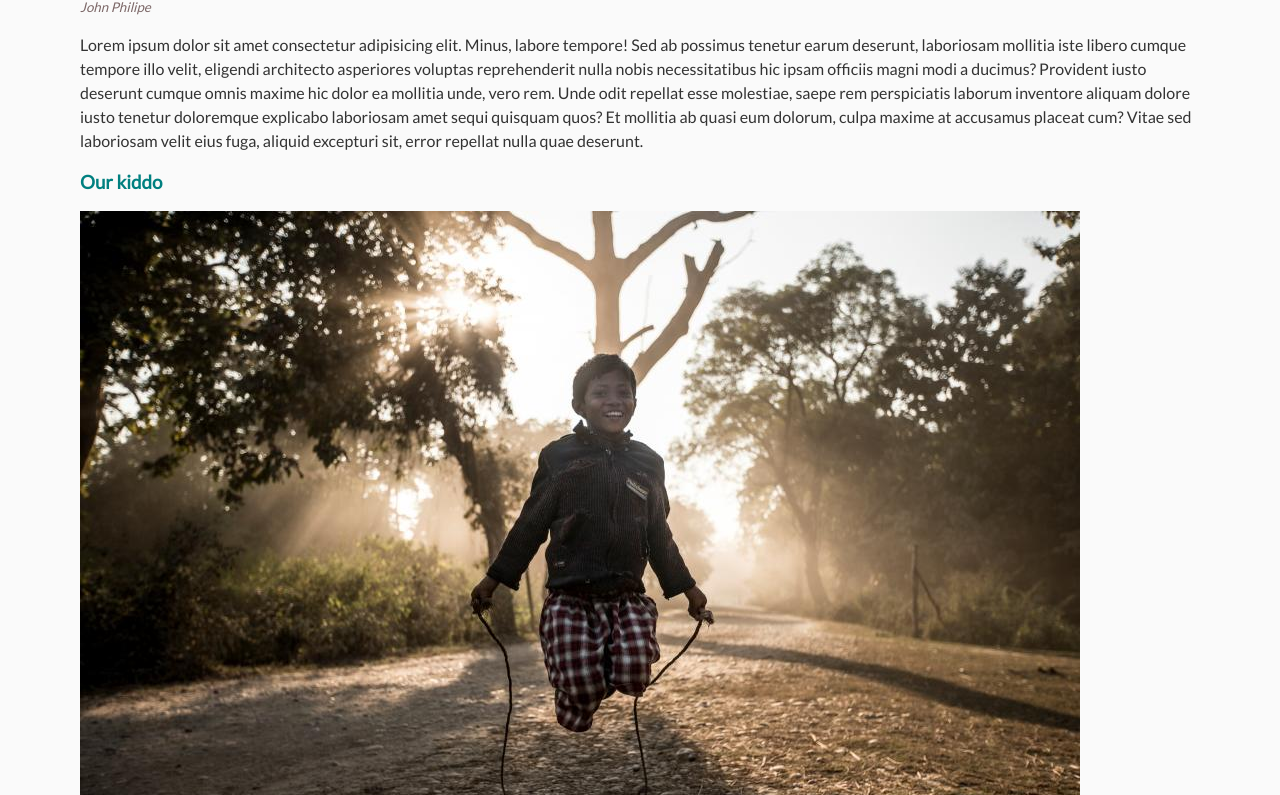
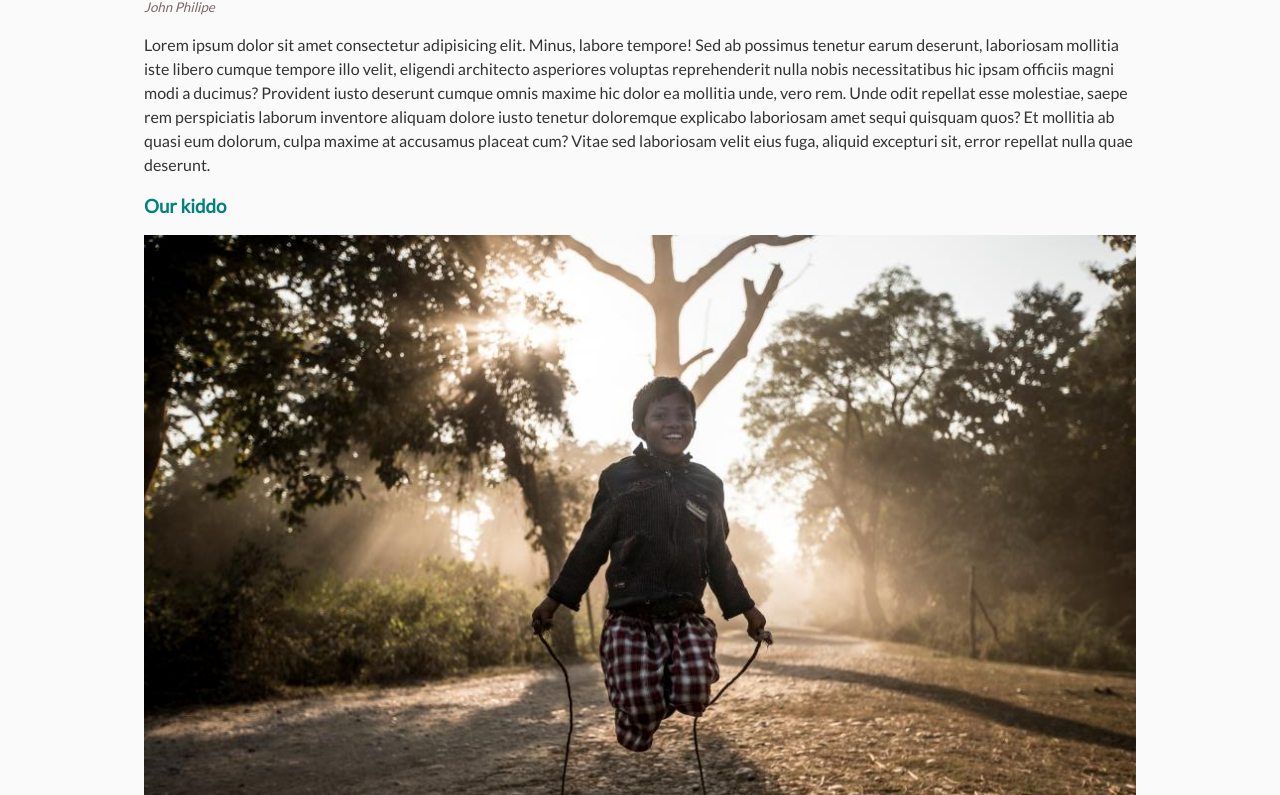
Before and after one commit to M-hossameldine/50-Projects-in-50-Days, a plain HTML site: page Day_#03-Rotating_Navigation/index.html in a window 1280 px wide. Shown: the part 154-949 px from the top of the page. Drawn offline with Linux system fonts and the light colour scheme.

Commit message:
Edit content max-width

```diff
--- a/Day_#03-Rotating_Navigation/css/style.css
+++ b/Day_#03-Rotating_Navigation/css/style.css
@@ -16,6 +16,10 @@ body {
     line-height: 1.5;
 }
 
+img {
+    display: block;
+    max-width: 100%;
+}
 /* conatainer */
 .container {
     background-color: #fafafa;
@@ -120,7 +124,7 @@ nav ul li + li + li {
 /* Content */
 .content {
     margin: 50px auto;
-    max-width: 70rem;
+    max-width: 62rem;
 }
 
 .content h1{
```
